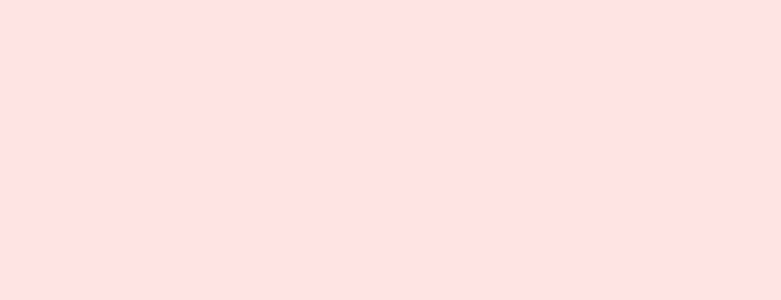
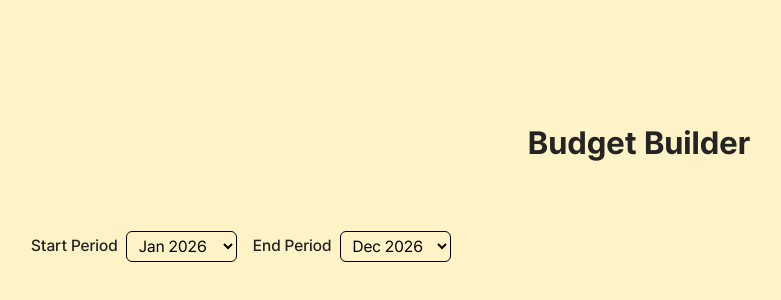
Before and after one commit to Yundimin/budget-builder, an Angular app: page / in a window 1280 px wide. Shown: the part 210-510 px from the top of the page, without its empty margins (1-782 px from the left). Built offline with nearby package versions, Linux system fonts and the light colour scheme.

Commit message:
font, start,end month

```diff
--- a/src/app/app.routes.ts
+++ b/src/app/app.routes.ts
@@ -1,9 +1,9 @@
 import { Routes } from '@angular/router';
 
 export const routes: Routes = [
-    {
+  {
     path: '',
     pathMatch: 'full',
-    loadComponent: () => import('./budget/budget').then(m => m.Budget)
+    loadComponent: () => import('./components/budget/budget').then((m) => m.Budget),
   },
 ];
--- a/src/app/app.ts
+++ b/src/app/app.ts
@@ -5,7 +5,7 @@ import { RouterOutlet } from '@angular/router';
   selector: 'app-root',
   imports: [RouterOutlet],
   templateUrl: './app.html',
-  styleUrl: './app.css'
+  styleUrl: './app.css',
 })
 export class App {
   protected readonly title = signal('budget-builder');
--- a/src/app/budget/budget.html
+++ /dev/null
@@ -1,3 +0,0 @@
-<div class='w-full min-h-screen h-full flex bg-red-100'>
-
-</div>
--- /dev/null
+++ b/src/app/components/budget/budget.html
@@ -0,0 +1,33 @@
+<div class="w-full min-h-screen h-full bg-amber-100 flex flex-col justify-center items-center">
+  <div
+    class="flex w-full h-full flex flex-col justify-center items-center overflow-auto p-[32px] gap-[64px]"
+  >
+    <div class="text-[32px] font-bold text-[#242424]">Budget Builder</div>
+
+    <div class="w-full h-fit flex flex-col gap-[16px]">
+      <div class="w-full h-fit flex gap-[16px]">
+        <div class="w-fit h-fit flex gap-[8px] justify-center items-center">
+          <div class="text-[16px] font-medium text-[#242424]">Start Period</div>
+          <select class="border px-[8px] py-[4px] rounded-[6px]" (change)="changeStart($event)">
+            @for (month of startMonth(); track $index) {
+            <option [value]="month.id">
+              {{ month.label }}
+            </option>
+            }
+          </select>
+        </div>
+
+        <div class="w-fit h-fit flex gap-[8px] justify-center items-center">
+          <div class="text-[16px] font-medium text-[#242424]">End Period</div>
+          <select class="border px-[8px] py-[4px] rounded-[6px]" (change)="changeEnd($event)">
+            @for (month of endMonth(); track $index) {
+            <option [value]="month.id" [selected]="month.id === '2026-12'">
+              {{ month.label }}
+            </option>
+            }
+          </select>
+        </div>
+      </div>
+    </div>
+  </div>
+</div>
--- /dev/null
+++ b/src/app/components/budget/budget.ts
@@ -0,0 +1,66 @@
+import { Component, computed, signal } from '@angular/core';
+import { DateRange, Month } from '../../interfaces/budget.inferface';
+
+@Component({
+  selector: 'app-budget',
+  imports: [],
+  templateUrl: './budget.html',
+  styleUrl: './budget.css',
+  standalone: true,
+})
+export class Budget {
+  public dateRange = signal<DateRange>({
+    startYear: 2026,
+    startMonth: 1,
+    endYear: 2026,
+    endMonth: 12,
+  });
+  public startMonth = computed<Month[]>(() => {
+    const list: Month[] = [];
+    const year = 2026;
+
+    for (let month = 1; month <= 12; month++) {
+      const monthPad = month.toString().padStart(2, '0');
+      list.push({
+        id: `${year}-${monthPad}`,
+        label: `${this.changeMonthToWord(month)} ${year}`,
+        year: year,
+        month: month,
+      });
+    }
+    return list;
+  });
+  public endMonth = computed(() => {
+    const all = this.startMonth();
+    const { startYear, startMonth } = this.dateRange();
+
+    return all.filter((m) => {
+      return m.year > startYear || (m.year === startYear && m.month >= startMonth);
+    });
+  });
+
+  changeMonthToWord(month: number): string {
+    return ['Jan', 'Feb', 'Mar', 'Apr', 'May', 'Jun', 'Jul', 'Aug', 'Sep', 'Oct', 'Nov', 'Dec'][
+      month - 1
+    ];
+  }
+
+  changeStart(event: Event) {
+    const target = event.target as HTMLInputElement;
+
+    this.dateRange.update((range) => ({
+      ...range,
+      startYear: +target.value.split('-')[0],
+      startMonth: +target.value.split('-')[1],
+    }));
+  }
+
+  changeEnd(event: any) {
+    const target = event.target as HTMLInputElement;
+    this.dateRange.update((range) => ({
+      ...range,
+      endYear: +target.value.split('-')[0],
+      endMonth: +target.value.split('-')[1],
+    }));
+  }
+}
--- a/src/styles.css
+++ b/src/styles.css
@@ -1 +1,12 @@
-@import "tailwindcss";
+@import 'tailwindcss';
+
+@font-face {
+  font-family: Pretendard;
+  src: url('../public/font/PretendardVariable.woff2') format('woff2');
+  font-weight: 45 920;
+  font-style: normal;
+}
+
+body {
+  font-family: Pretendard;
+}
```
Also changed, not shown: src/app/budget/budget.ts (deleted, +0 -21 lines), src/app/interfaces/budget.inferface.ts (added, +13 -0 lines), public/font/PretendardVariable.woff2 (added), src/app/components/budget/budget.css (added).
